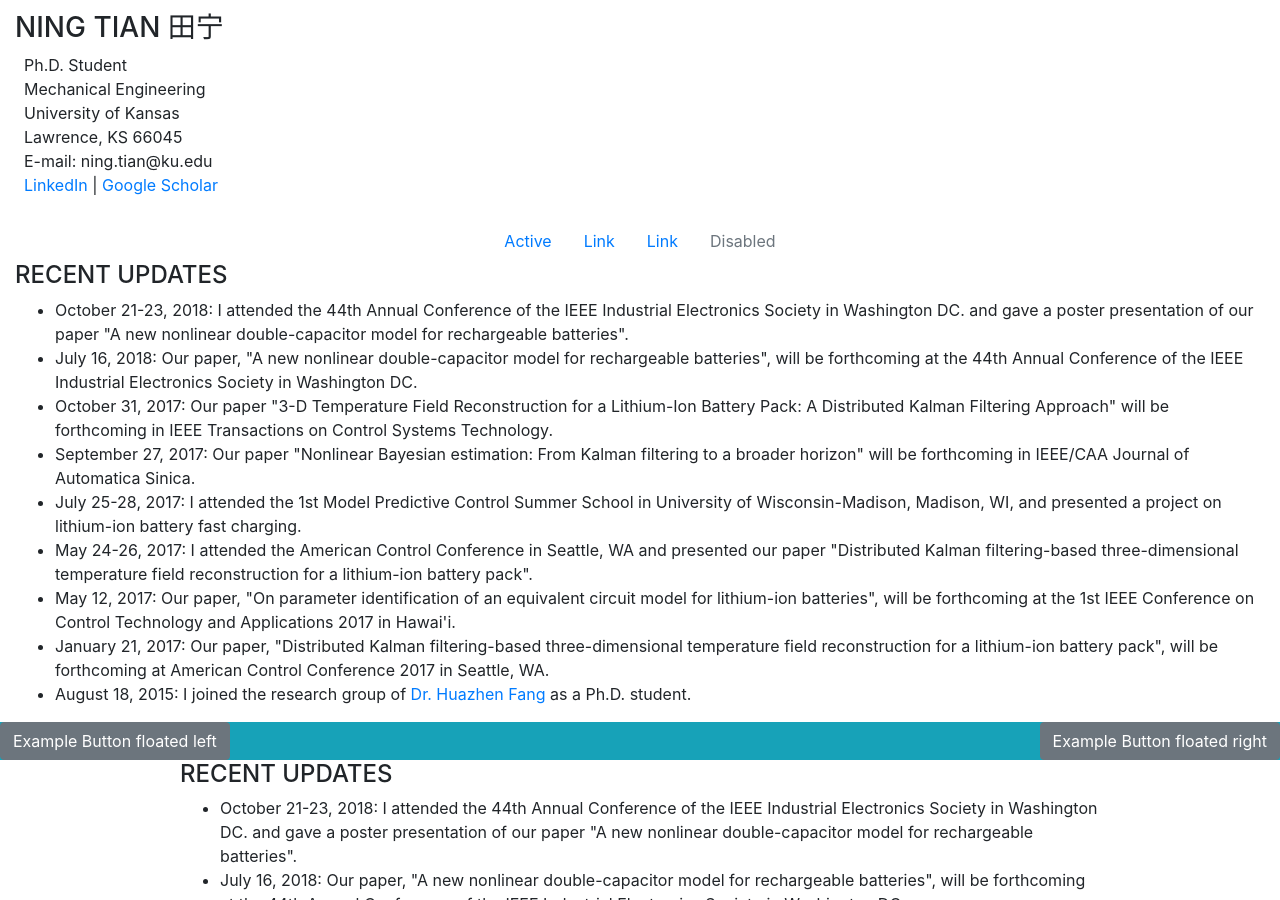
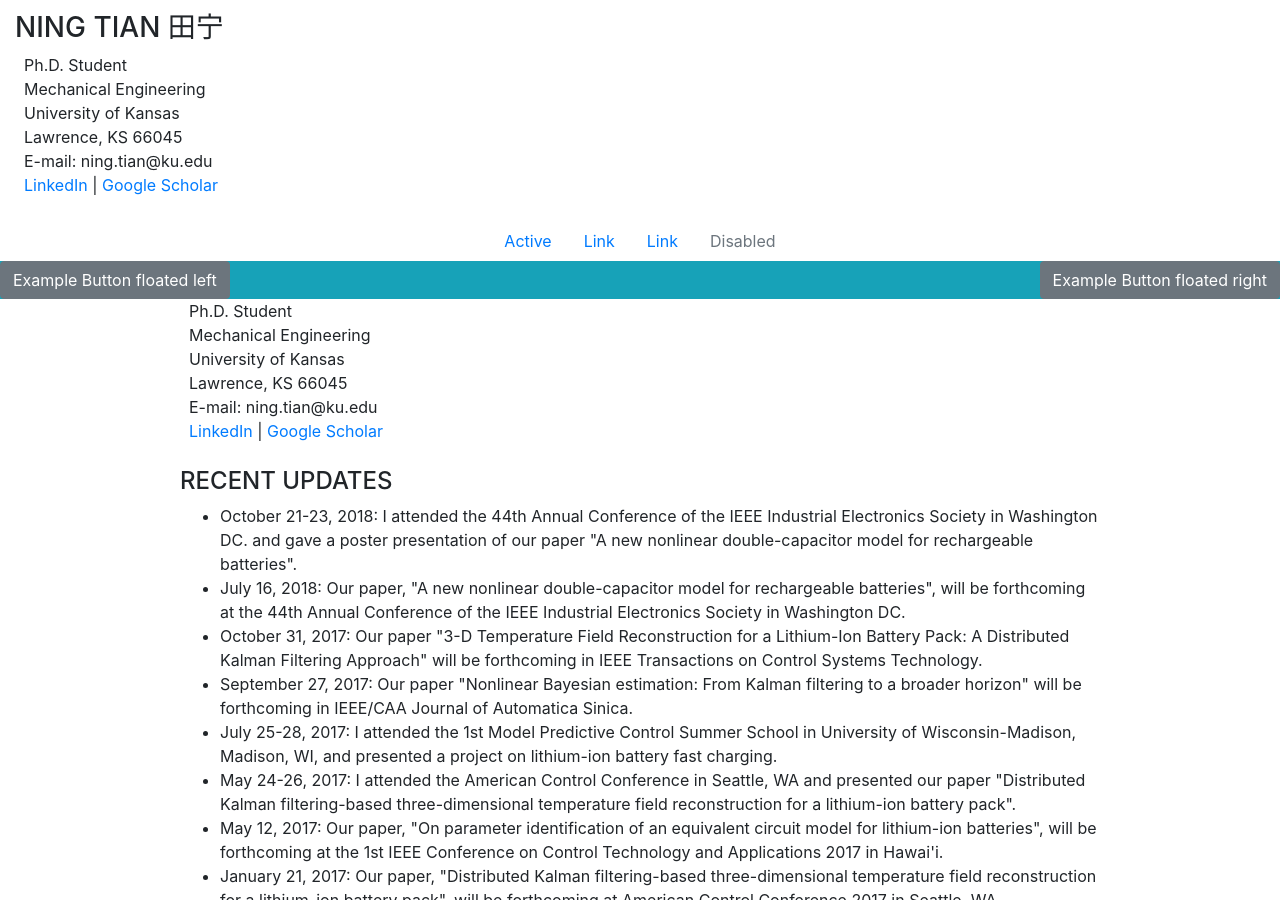
Before and after one commit to ningtian/ningtian.github.io, a Jekyll site: the page index.html, which Jekyll copies as it is, in a window 1280 px wide and 900 px high, scrolled down 238 px. Built offline with Jekyll 4.4.1, drawn with Linux system fonts in a browser that asks for light colours.

Commit message:
Update index.html

```diff
--- a/index.html
+++ b/index.html
@@ -52,35 +52,7 @@
   </li>
 </ul>
 
- <h4>RECENT UPDATES</h4>
-<ul>
-<li>October 21-23, 2018: I attended the 44th Annual Conference of the IEEE Industrial Electronics Society in Washington DC. and
-	gave a poster presentation of our paper "A new nonlinear double-capacitor model for rechargeable batteries". </li>
 
-<li>July 16, 2018: Our paper, "A new nonlinear double-capacitor model for rechargeable batteries", will be forthcoming at the 44th
-	Annual Conference of the IEEE Industrial Electronics Society in Washington DC. </li>
-
-<li>October 31, 2017: Our paper "3-D Temperature Field Reconstruction for a Lithium-Ion Battery Pack: A Distributed Kalman
-	Filtering Approach" will be forthcoming in IEEE Transactions on Control Systems Technology. </li>
-
-<li>September 27, 2017: Our paper "Nonlinear Bayesian estimation: From Kalman filtering to a broader horizon" will be forthcoming
-	in IEEE/CAA Journal of Automatica Sinica. </li>
-
-<li>July 25-28, 2017: I attended the 1st Model Predictive Control Summer School in University of Wisconsin-Madison, Madison, WI,
-	and presented a project on lithium-ion battery fast charging. </li>
-
-<li>May 24-26, 2017: I attended the American Control Conference in Seattle, WA and presented our paper "Distributed Kalman
-	filtering-based three-dimensional temperature field reconstruction for a lithium-ion battery pack". </li>
-
-<li>May 12, 2017: Our paper, "On parameter identification of an equivalent circuit model for lithium-ion batteries", will be
-	forthcoming at the 1st IEEE Conference on Control Technology and Applications 2017 in Hawai'i. </li>
-
-<li>January 21, 2017: Our paper, "Distributed Kalman filtering-based three-dimensional temperature field reconstruction for
-	a lithium-ion battery pack", will be forthcoming at American Control Conference 2017 in Seattle, WA. </li>
-
-<li>August 18, 2015: I joined the research group of <a href="http://fang.faculty.ku.edu/">Dr. Huazhen Fang</a> as
-	a Ph.D. student. </li>
-</ul>
 </div>
 
 <div class="bg-info clearfix">
@@ -92,6 +64,13 @@
   <div class="row">
     <div class="col"></div>
     <div class="col-10">
+	    &nbsp  Ph.D. Student<br>
+			&nbsp  Mechanical Engineering<br>
+			&nbsp  University of Kansas<br>
+			&nbsp  Lawrence, KS 66045<br>
+			&nbsp  E-mail: ning.tian@ku.edu<br>
+			&nbsp  <a href="https://www.linkedin.com/in/ning-tian-0aa4a6113/">LinkedIn</a> | <a href="https://scholar.google.com/citations?user=BHRe3uoAAAAJ&hl=en">Google Scholar</a><br>
+	<br>
        <h4>RECENT UPDATES</h4>
 <ul>
 <li>October 21-23, 2018: I attended the 44th Annual Conference of the IEEE Industrial Electronics Society in Washington DC. and
```
